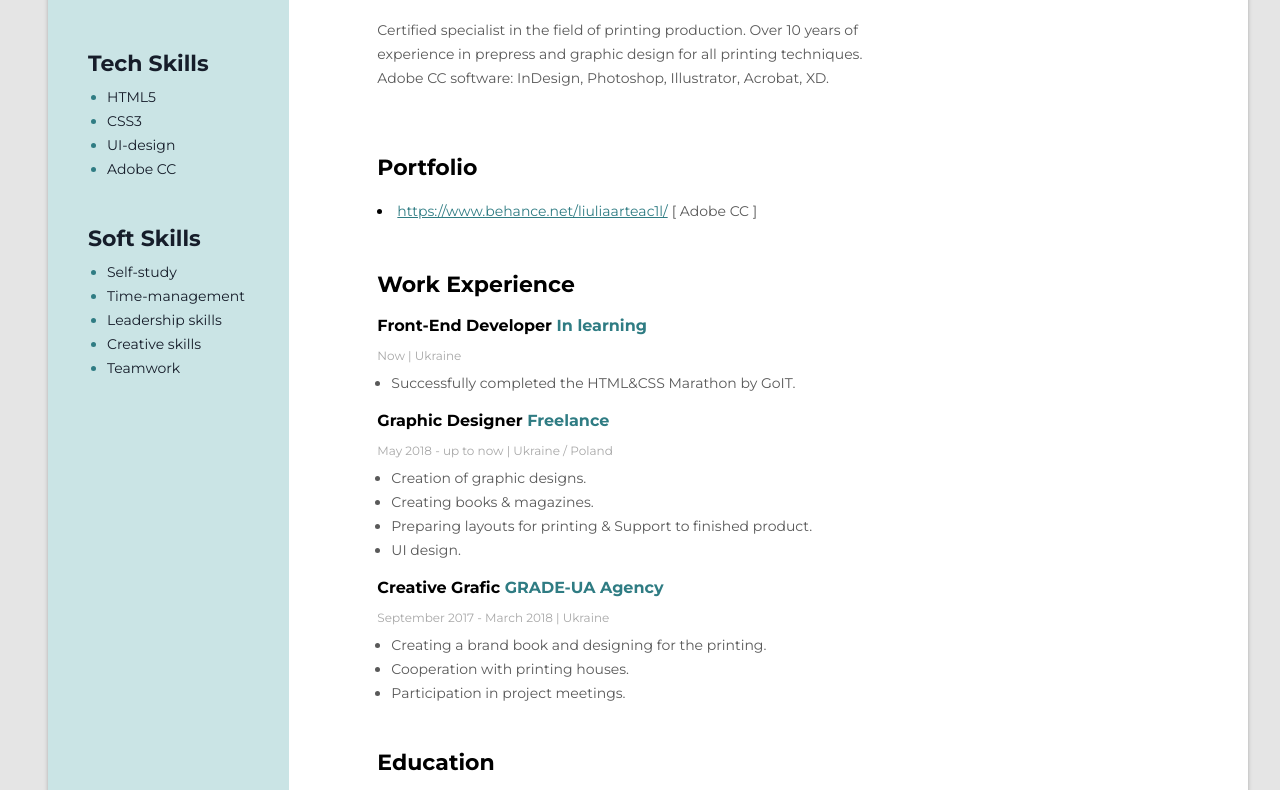
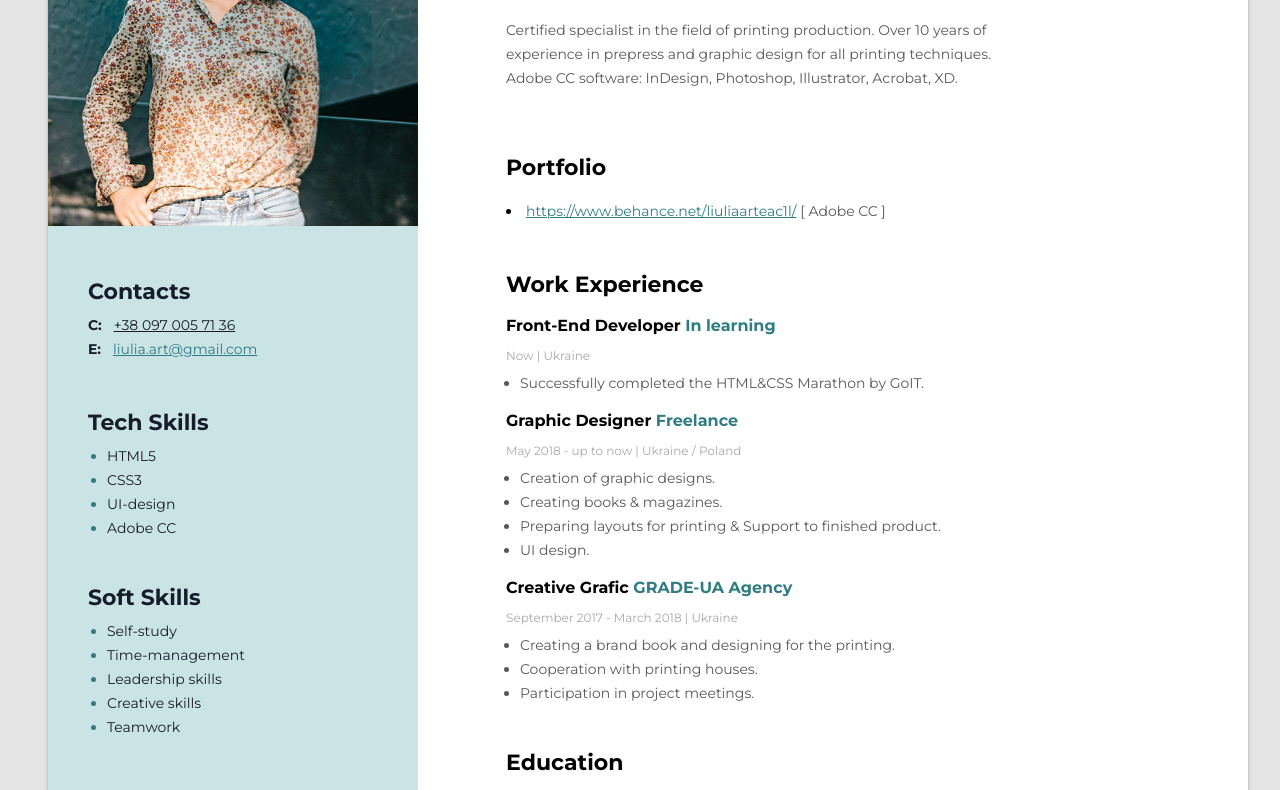
Before and after one commit to IuliiaLishchuk/CV-FrontEnd, a plain HTML site: page index.html in a window 1280 px wide. Shown: the part 236-1026 px from the top of the page. Drawn offline with Linux system fonts and the light colour scheme.

Commit message:
Update index.html

```diff
--- a/index.html
+++ b/index.html
@@ -104,7 +104,7 @@ Adobe CC software: InDesign, Photoshop, Illustrator, Acrobat, XD.
 
     <!-- Sidebar -->
     <aside class="sidebar">
-<img src="photo for project.jpg" alt="My photo" width="370px" class="my-photo">
+<img src="img/photo for project.jpg" alt="My photo" width="370px" class="my-photo">
 
 <!-- Contacts -->
 <div class="contacts-container">
```
